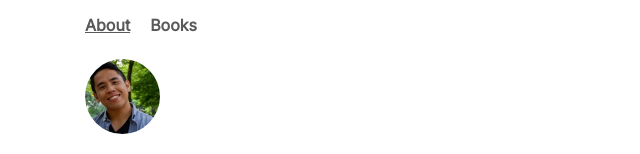
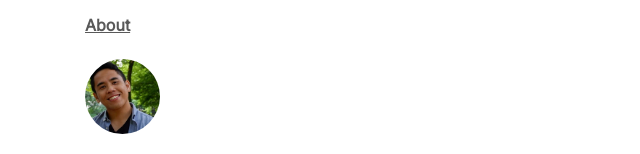
Before and after one commit to jkrclaro/jkrclaro.github.io, a React (Create React App) app: page / in a window 1280 px wide. Shown: the top 154 px of the page, without its empty margins (0-640 px from the left). Built offline with nearby package versions, Linux system fonts and the light colour scheme.

Commit message:
Remove books

```diff
--- a/src/components/Navbar.jsx
+++ b/src/components/Navbar.jsx
@@ -13,7 +13,7 @@ class Navbar extends React.Component {
         return (
             <div className='nav mt-3 mb-3'>
                 <h6 style={{paddingRight: 20}}><a className={pathname === '/' ? 'active' : ''} href='/'>About</a></h6>
-                <h6><a className={pathname === '/books' ? 'active' : ''} href='/books'>Books</a></h6>
+                {/* <h6><a className={pathname === '/books' ? 'active' : ''} href='/books'>Books</a></h6> */}
             </div>
         )
     }
```
